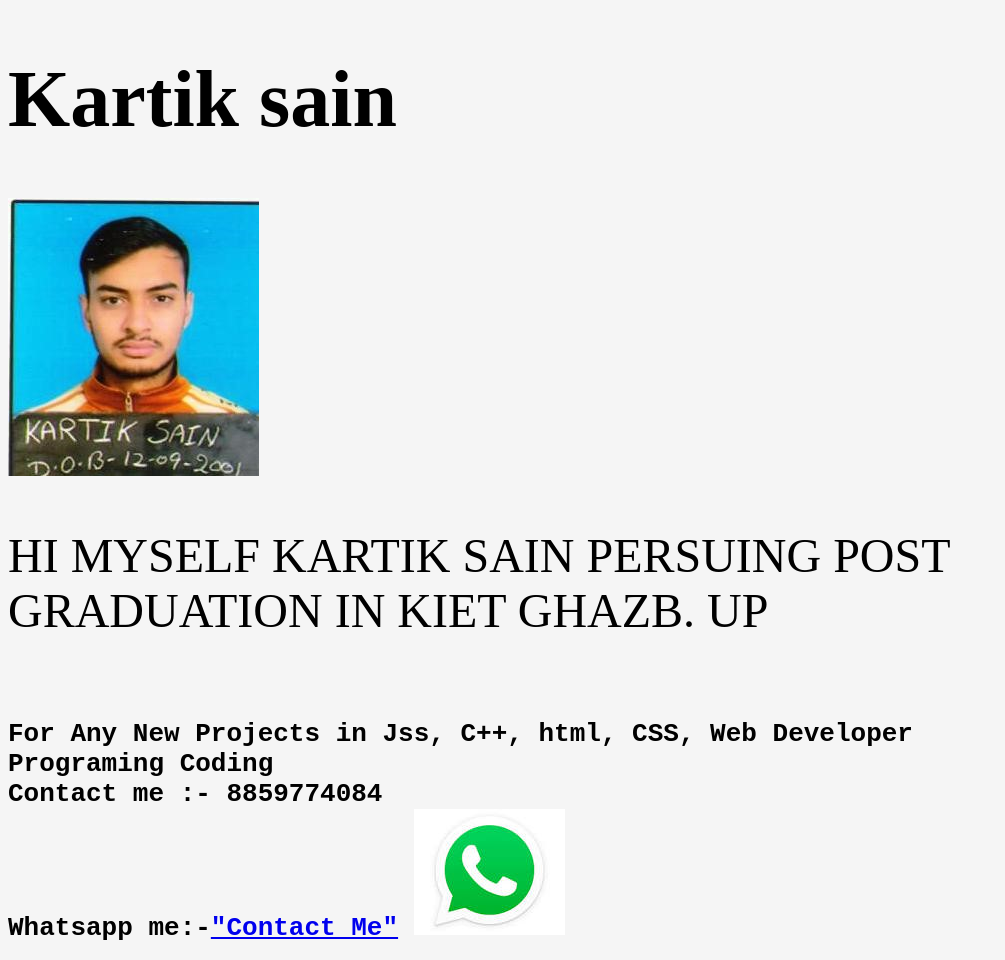
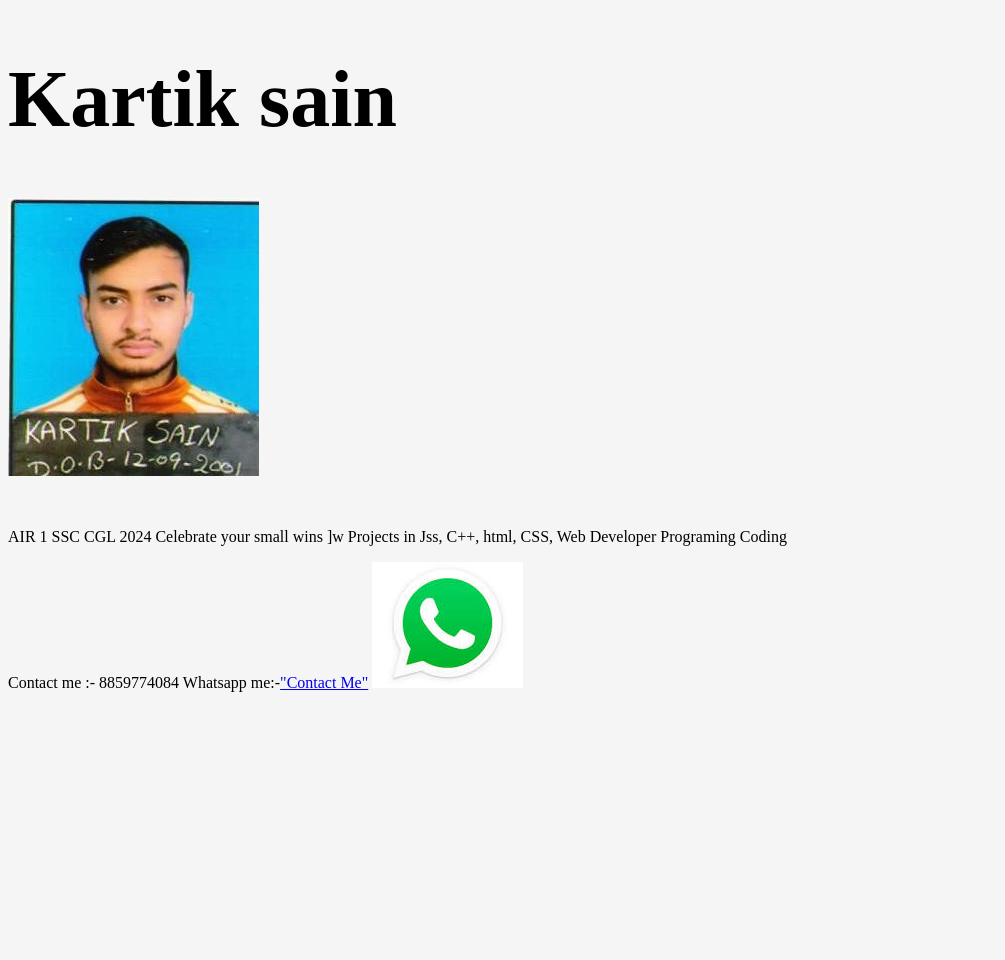
Before and after one commit to kartik6111/kartik, a plain HTML site: page index.html in a window 1280 px wide. Shown: the whole page, without its empty margins (0-1005 px from the left). After the commit the page ends 800 px from the top, so only its background shows below. Drawn offline with Linux system fonts and the light colour scheme.

Commit message:
Update index.html

```diff
--- a/index.html
+++ b/index.html
@@ -10,9 +10,10 @@
 <h1 style=" font-size:500%;" style="text-align: center;"> Kartik sain</h1>
 
 <img src="photo.1.jpg" tiltle "KARTIK SAIN" height "15px" width "30px" />
-<p STYLE="font-size: 300%;" > HI MYSELF KARTIK SAIN PERSUING POST GRADUATION IN  KIET GHAZB. UP </p>
-<pre> <h1 style="font-size:200%";>For Any New Projects in Jss, C++, html, CSS, Web Developer
-Programing Coding
+<p STYLE="font-size: 300%;" > <p> AIR 1 SSC CGL 2024
+ Celebrate your small wins
+]w Projects in Jss, C++, html, CSS, Web Developer
+Programing Coding </p>
 Contact me :- 8859774084
 Whatsapp me:-<a href="https://wa.me/918859774084">"Contact Me"</a> <img src="whatsapp.1.jfif" title "kartik sain" height ".002px" width ".004px" /> </pre>
 
```
